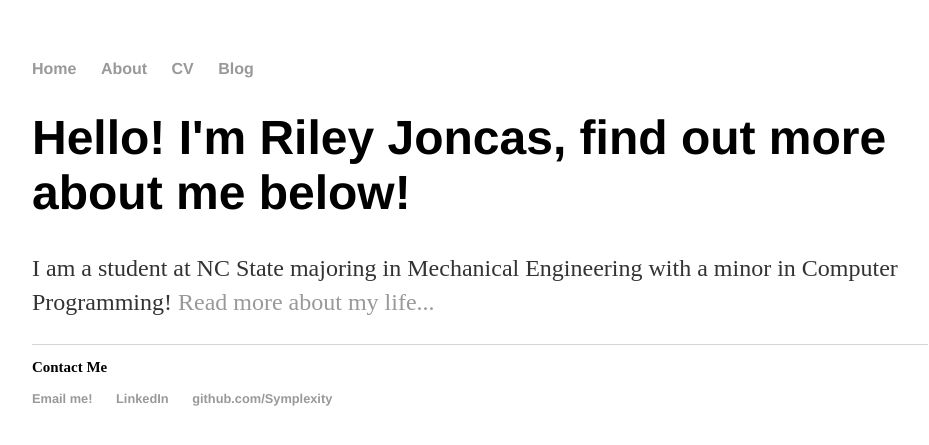
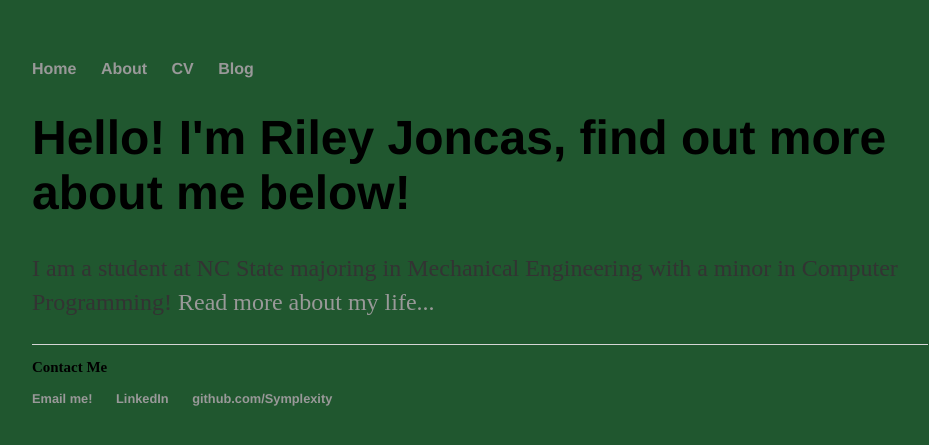
Before and after one commit to Symplexity/Symplexity.github.io, a Jekyll site: the page built from index.html, in a window 1280 px wide. Shown: the top 445 px of the page, without its empty margins (160-1089 px from the left). Built offline with Jekyll 4.4.1, drawn with Linux system fonts in a browser that asks for light colours.

Commit message:
Working with styling

```diff
--- a/css/main.css
+++ b/css/main.css
@@ -1,6 +1,7 @@
 body {
     margin: 60px auto;
     width: 70%;
+    background-color: #20572f
 }
 nav ul, footer ul {
     font-family:'Helvetica', 'Arial', 'Sans-Serif';
@@ -21,7 +22,7 @@
 }
 h1 {
     font-size: 3em;
-    font-family:'Helvetica', 'Arial', 'Sans-Serif', 'Times New Roman';
+    font-family:'Helvetica', 'Arial', 'Sans-Serif';
 }
 p {
     font-size: 1.5em;
```
Also changed, not shown: about/index.html (added), cv/index.html (added).
